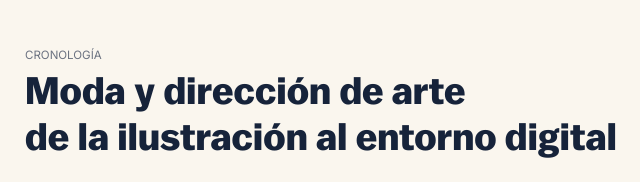
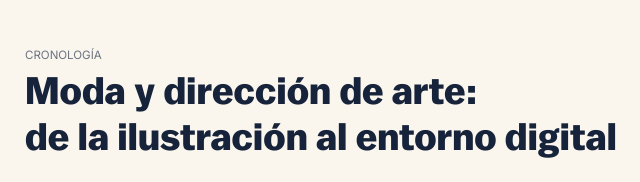
Before and after one commit to FormacionOnline03/DireccionArte_UD1, a plain HTML site: page index.html in a window 1280 px wide. Shown: the top 182 px of the page, 39-679 px from the left. Drawn offline with Linux system fonts and the light colour scheme.

Commit message:
Anade los dos puntos al H1 de index.html

```diff
--- a/index.html
+++ b/index.html
@@ -13,7 +13,7 @@
 
 <header class="index-header">
   <span class="index-eyebrow">Cronología</span>
-  <h1 class="index-title display">Moda y dirección de arte<br>de la ilustración al entorno digital</h1>
+  <h1 class="index-title display">Moda y dirección de arte:<br>de la ilustración al entorno digital</h1>
 </header>
 
 <div class="grid">
```
